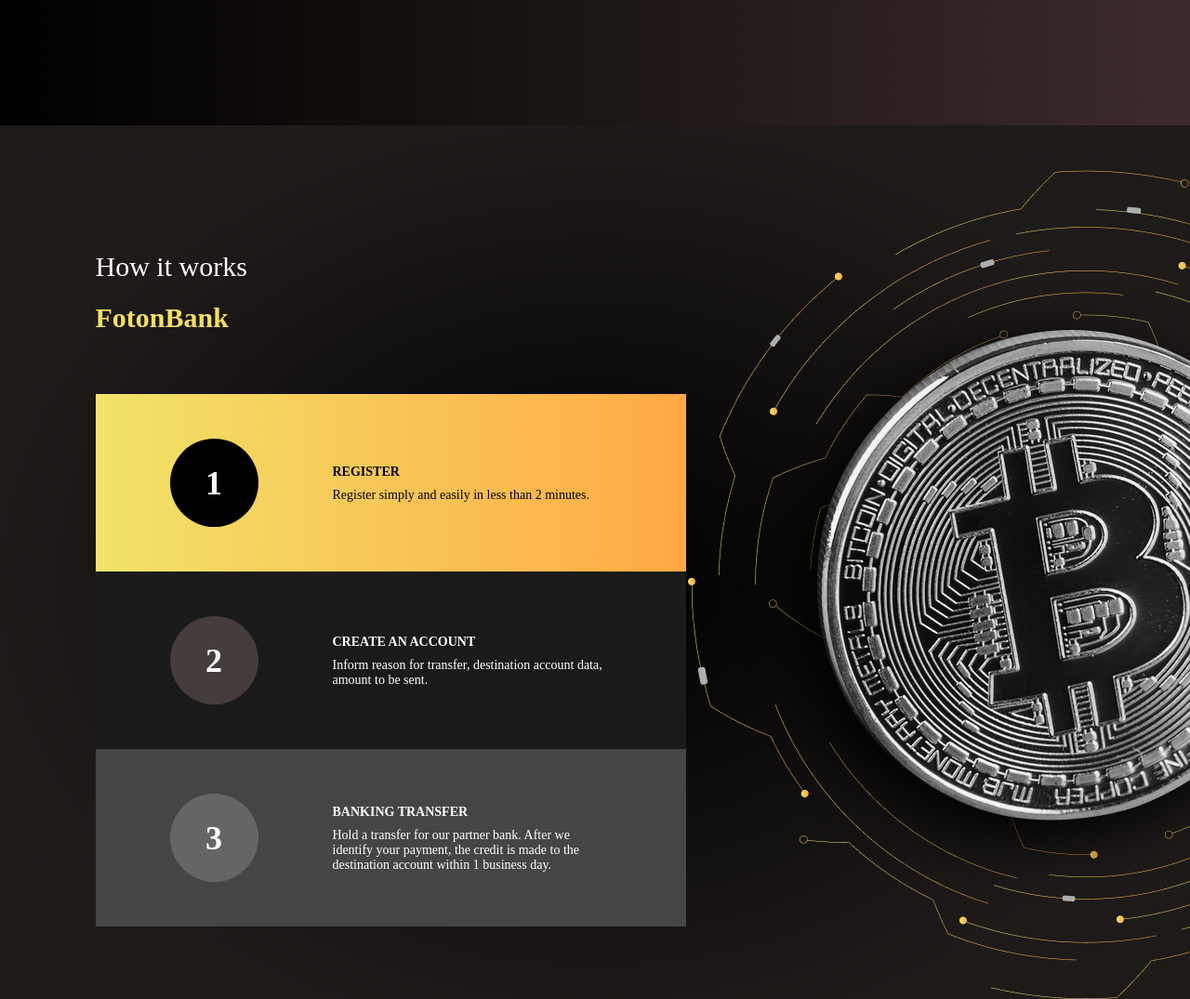
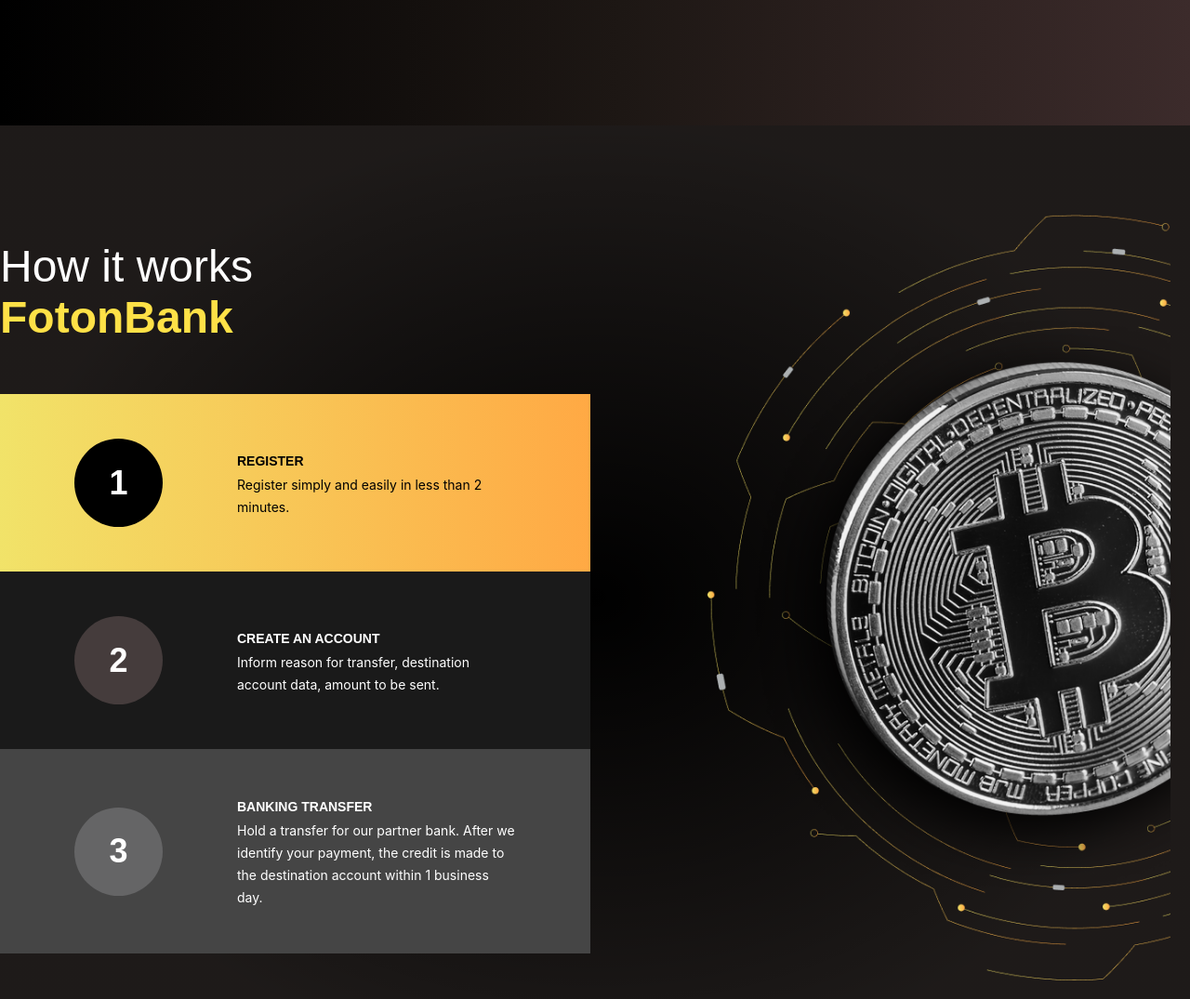
Before and after one commit to FotonTech/foton-bank, a Gatsby site: page / in a window 1280 px wide. Shown: the part 1360-2435 px from the top of the page at 93% size. Built offline with nearby package versions, Linux system fonts and the light colour scheme; Gatsby itself is replaced by a stand-in of ours.

Commit message:
chore: finished how it works section

```diff
--- a/src/components/Sections/HowItWorks/index.tsx
+++ b/src/components/Sections/HowItWorks/index.tsx
@@ -12,6 +12,11 @@
   Steps,
   Step,
   RightContainer,
+  MainText,
+  HightLightText,
+  OptionValue,
+  OptionTitle,
+  OptionDescription,
 } from "./styles";
 
 interface FeatureData {
@@ -65,8 +70,12 @@
       <Wrapper>
         <LeftContainer>
           <Title>
-            <span>{mainText}</span>
-            <strong>{highlight}</strong>
+            <MainText>
+              {mainText}
+            </MainText>
+            <HightLightText>
+              {highlight}
+            </HightLightText>
           </Title>
           <Steps>
             {features.map(
@@ -85,10 +94,14 @@
                   badgeBackground={badgeBackground}
                   backgroundColor={backgroundColor}
                 >
-                  <span>{index + 1}</span>
+                  <OptionValue>
+                    {index + 1}
+                  </OptionValue>
                   <div>
-                    <h2>{title}</h2>
-                    <p>{description}</p>
+                    <OptionTitle>{title}</OptionTitle>
+                    <OptionDescription>
+                      {description}
+                    </OptionDescription>
                   </div>
                 </Step>
               )
@@ -99,7 +112,8 @@
           <RightContainer>
             <StaticImage
               imgStyle={{ objectFit: "contain" }}
-              height={892}
+              height={870}
+              width={570}
               src="../../../../static/howItWorksbackground.png"
               alt="Bitcoin crypto image"
             />
--- a/src/components/Sections/HowItWorks/styles.ts
+++ b/src/components/Sections/HowItWorks/styles.ts
@@ -9,8 +9,7 @@
     ),
     #332d2b;
   width: 100%;
-  max-width: 1440px;
-  margin: 0 auto;
+  margin: 10 auto;
   position: relative;
 
   @media (max-width: ${({ theme }) => theme.breakpoints.lg}) {
@@ -19,7 +18,7 @@
 `;
 
 export const Wrapper = styled.section`
-  max-width: 1075px;
+  max-width: 1300px;
   margin: 0 auto;
   display: flex;
   align-items: center;
@@ -129,3 +128,40 @@
   transform: translate(0, -50%);
   z-index: 5;
 `;
+
+export const MainText = styled.p`
+  font-family: DM Sans, sans-serif;
+  font-weight: 400;
+  font-size: 48px;
+  line-height: 54.5px;
+`;
+
+export const HightLightText = styled.p`
+  font-family: DM Sans, sans-serif;
+  font-weight: 700;
+  font-size: 48px;
+  line-height: 54.5px;
+  color: ${({ theme }) => theme.text.color.yellow};
+`;
+
+export const OptionValue = styled.span`
+  font-family: Manrope, sans-serif;
+  font-weight: 700;
+  font-size: 36px;
+  line-height: 24px;
+`;
+
+export const OptionTitle = styled.p`
+  font-family: Manrope, sans-serif;
+  font-weight: 800;
+  font-size: 14px;
+  line-height: 28px;
+  letter: 2;
+`;
+
+export const OptionDescription = styled.p`
+  font-family: Inter, sans-serif;
+  font-weight: 400;
+  font-size: 14px;
+  line-height: 24px;
+`;
```
